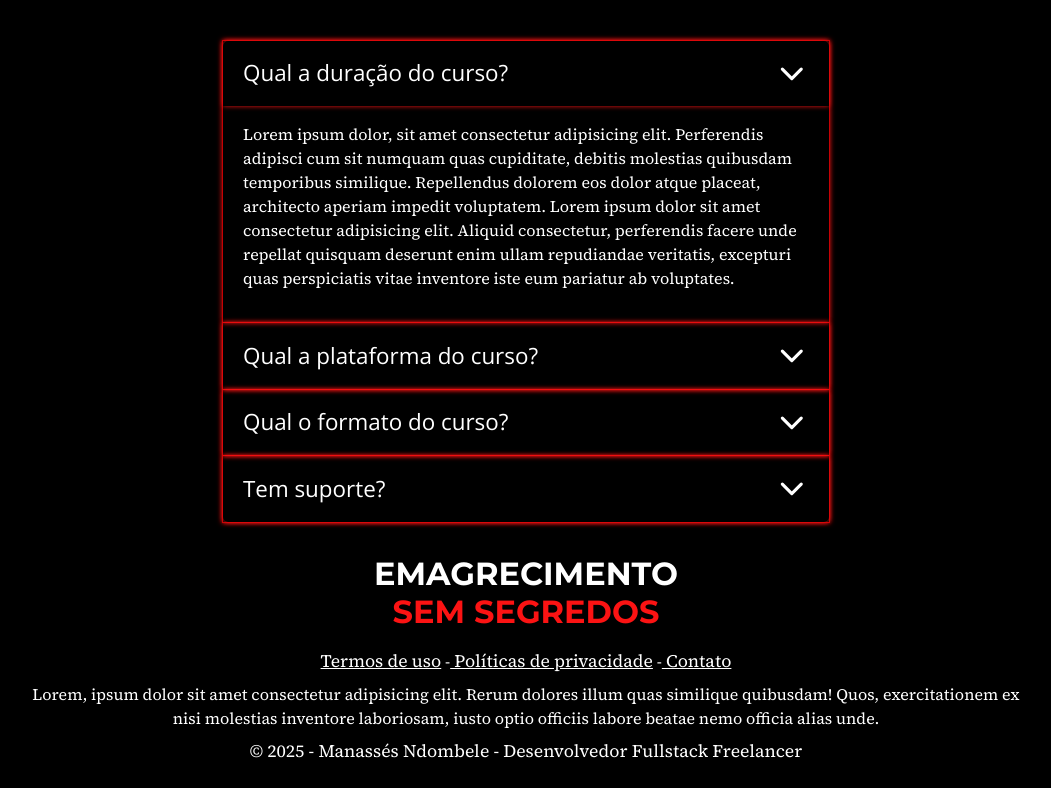
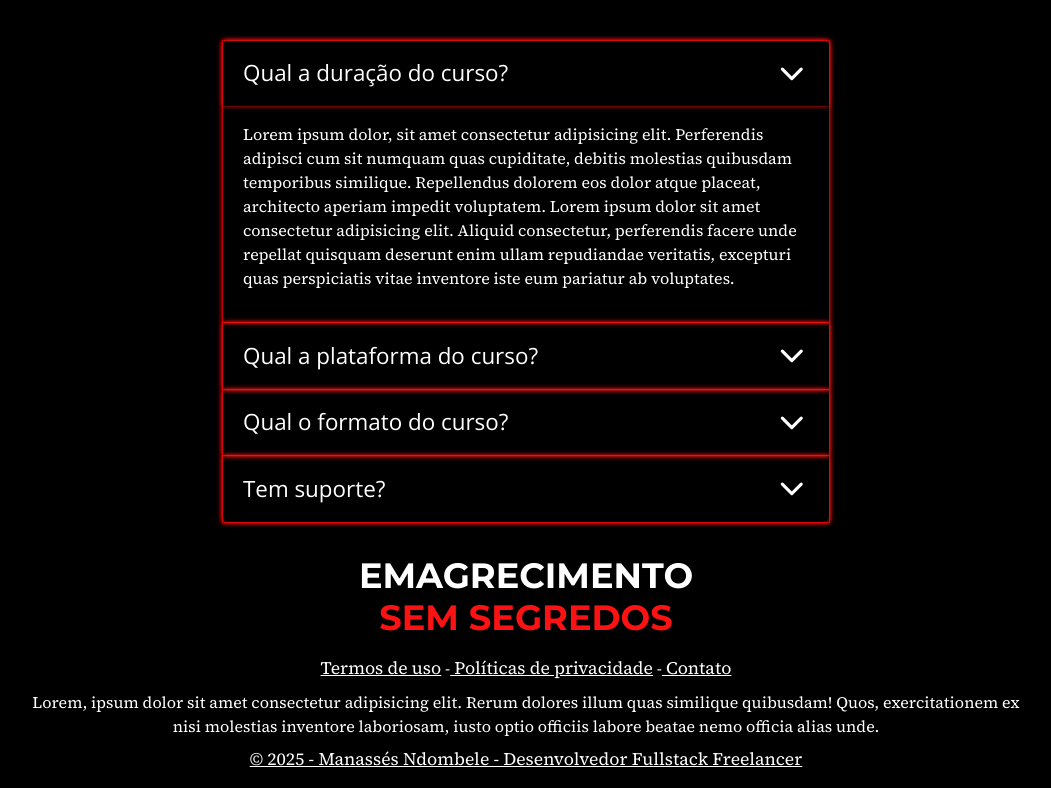
Before and after one commit to Manasses-Ndombele/ESS-Landing-Page, a React (Vite) app: page / in a window 1280 px wide. Shown: the part 4937-5725 px from the top of the page, without its empty margins (114-1165 px from the left). Built offline with nearby package versions, Linux system fonts and the light colour scheme.

Commit message:
Adicionei o link do portfólio

```diff
--- a/src/components/MainFooter.jsx
+++ b/src/components/MainFooter.jsx
@@ -11,7 +11,7 @@ function MainFooter() {
                 <a href="#"> Contato</a>
             </nav>
             <p className="mb-0">Lorem, ipsum dolor sit amet consectetur adipisicing elit. Rerum dolores illum quas similique quibusdam! Quos, exercitationem ex nisi molestias inventore laboriosam, iusto optio officiis labore beatae nemo officia alias unde.</p>
-            <p className="mb-0">&copy; 2025 - Manassés Ndombele - Desenvolvedor Fullstack Freelancer</p>
+            <a href="https://manassesndombele.vercel.app" target="_blank" rel="external" className="mb-0">&copy; 2025 - Manassés Ndombele - Desenvolvedor Fullstack Freelancer</a>
         </footer>
     )
 }
--- a/src/styles/components/main-footer.sass
+++ b/src/styles/components/main-footer.sass
@@ -7,10 +7,10 @@ footer
             font-size: 1.1em
 
     p
-        &:first-of-type
-            @include base.laptop()
-                width: 80%
-                margin: 0 auto
+        @include base.laptop()
+            width: 80%
+            margin: 0 auto
 
-        &:last-child
-            font-size: 1.1em
+    a
+        color: base.$tertiary-color
+        font-size: 1.1em
```
